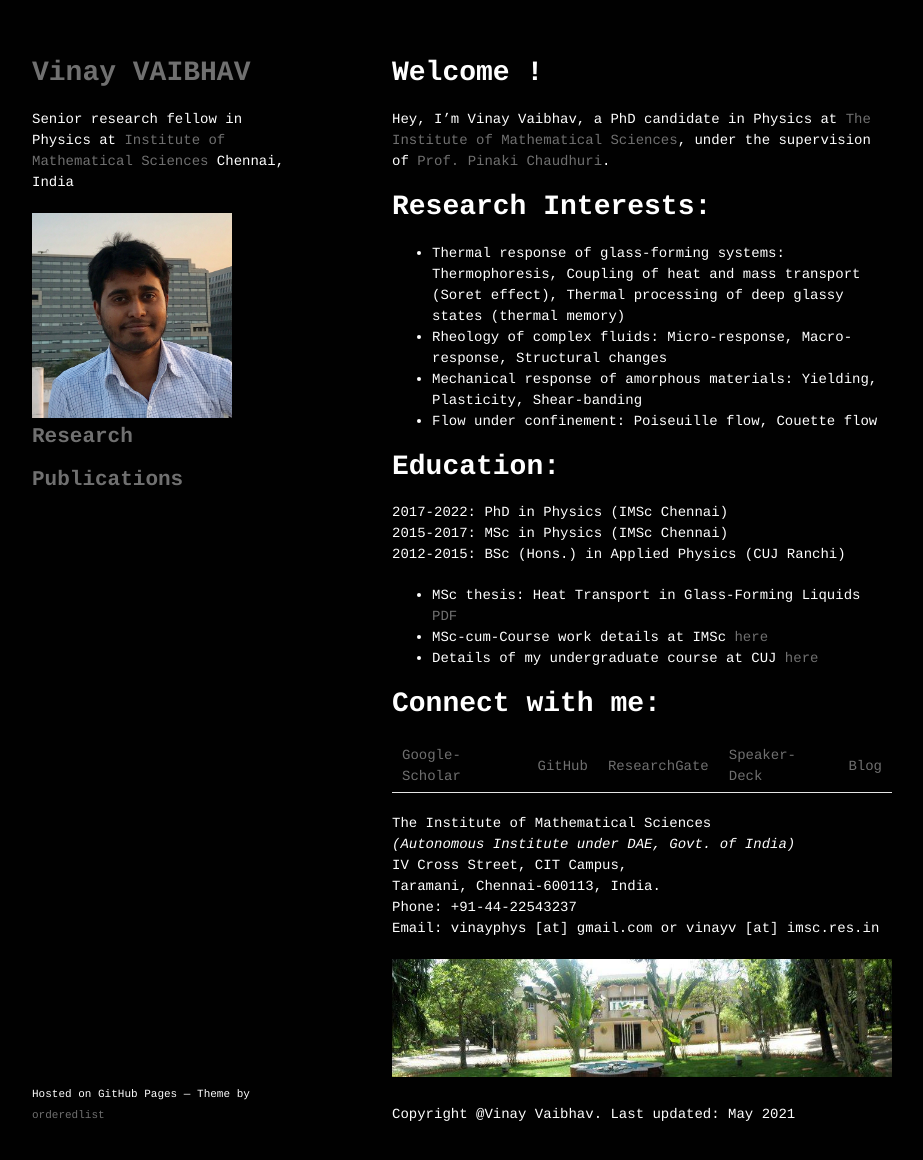
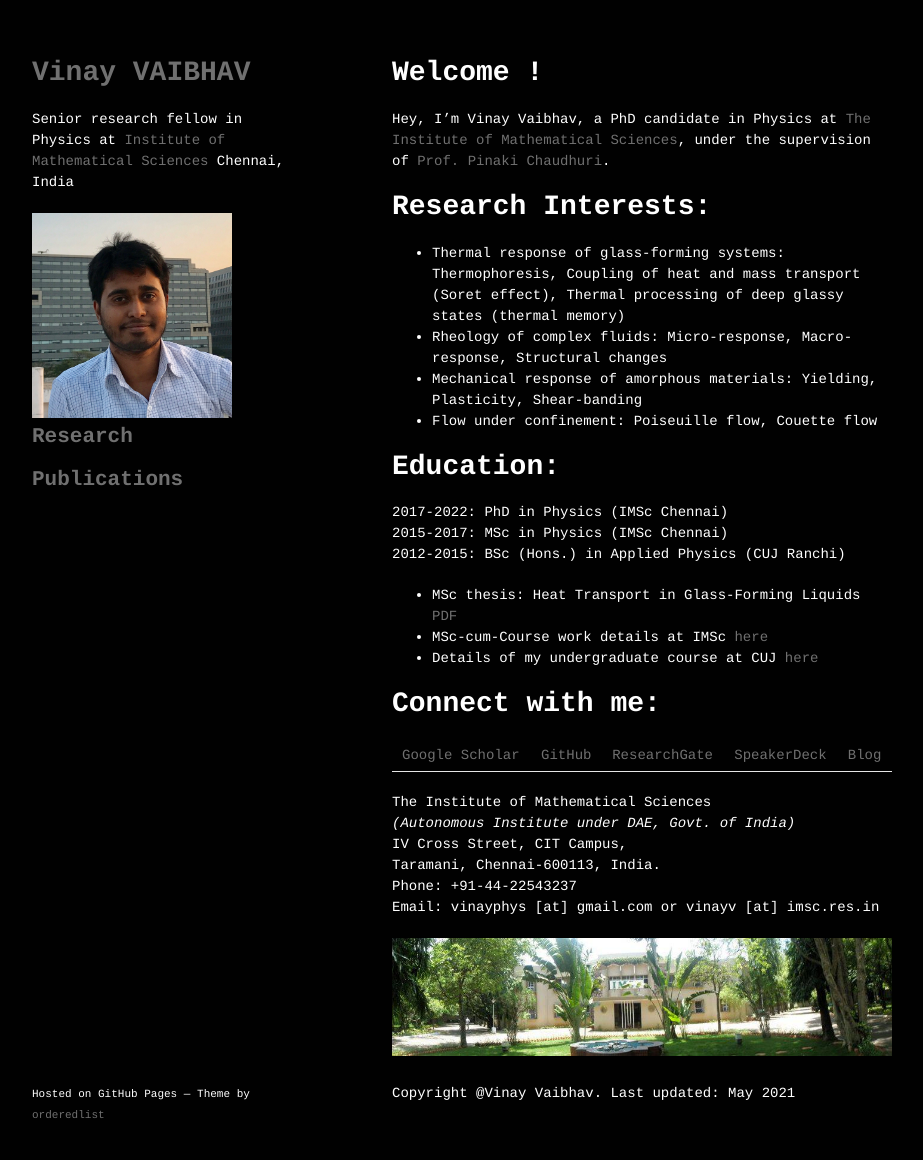
Before and after one commit to vinayphys/vinayphys.github.io, a Jekyll site: the page built from index.md, in a window 1280 px wide and 1195 px high. Shown: the top 1160 px of the window, without its empty margins (178-1101 px from the left). Built offline with Jekyll 4.4.1, drawn with Linux system fonts in a browser that asks for light colours; our own code applies the rules of GitHub Pages for plain Markdown files; a script that is not in the unit is left out.

Commit message:
Update index.md

```diff
--- a/index.md
+++ b/index.md
@@ -23,7 +23,7 @@
 
 # Connect with me:
 
-[Google-Scholar](https://scholar.google.com/citations?user=AicxZvsAAAAJ&hl=hi&oi=ao)|[GitHub](https://github.com/vinayphys)|[ResearchGate](https://www.researchgate.net/profile/Vinay_Vaibhav)|[Speaker-Deck](https://speakerdeck.com/vinayphys)|[Blog]()
+[Google Scholar](https://scholar.google.com/citations?user=AicxZvsAAAAJ&hl=hi&oi=ao)|[GitHub](https://github.com/vinayphys)|[ResearchGate](https://www.researchgate.net/profile/Vinay_Vaibhav)|[SpeakerDeck](https://speakerdeck.com/vinayphys)|[Blog]()
 
 The Institute of Mathematical Sciences
 *(Autonomous Institute under DAE, Govt. of India)*
```
